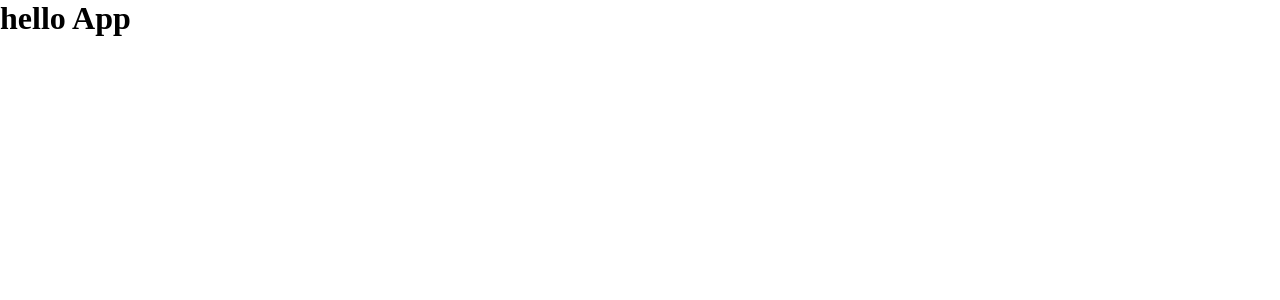
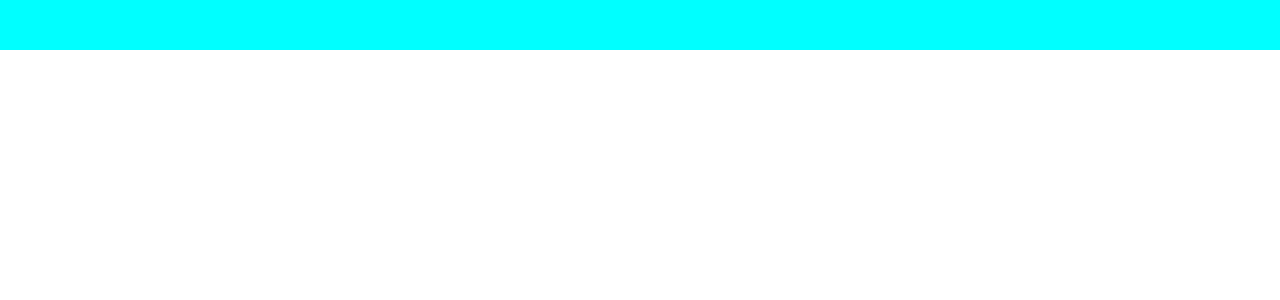
Before and after one commit to Ochommaflorence/BlogApp_Client, a React (Create React App) app: page / in a window 1280 px wide. Shown: the top 300 px of the page. Built offline with nearby package versions, Linux system fonts and the light colour scheme.

Commit message:
adding files at TopBar

```diff
--- a/src/App.js
+++ b/src/App.js
@@ -1,9 +1,10 @@
 import './App.css';
+import TopBar from './topbar/TopBar';
 
 function App() {
   return (
    <div>
-     <h1>hello App</h1>
+     <TopBar/>
    </div>
   );
 }
--- a/src/topbar/TopBar.js
+++ b/src/topbar/TopBar.js
@@ -1,8 +1,9 @@
 import React from 'react'
+import "./topBar.css";
 
 const TopBar = () => {
     return (
-        <div>
+        <div className="top">
 
         </div>
     )
--- a/src/topbar/topBar.css
+++ b/src/topbar/topBar.css
@@ -0,0 +1,6 @@
+.top{
+    width: 100%;
+    height:50px;
+    background-color: aqua;
+    position: sticky;
+}
```
